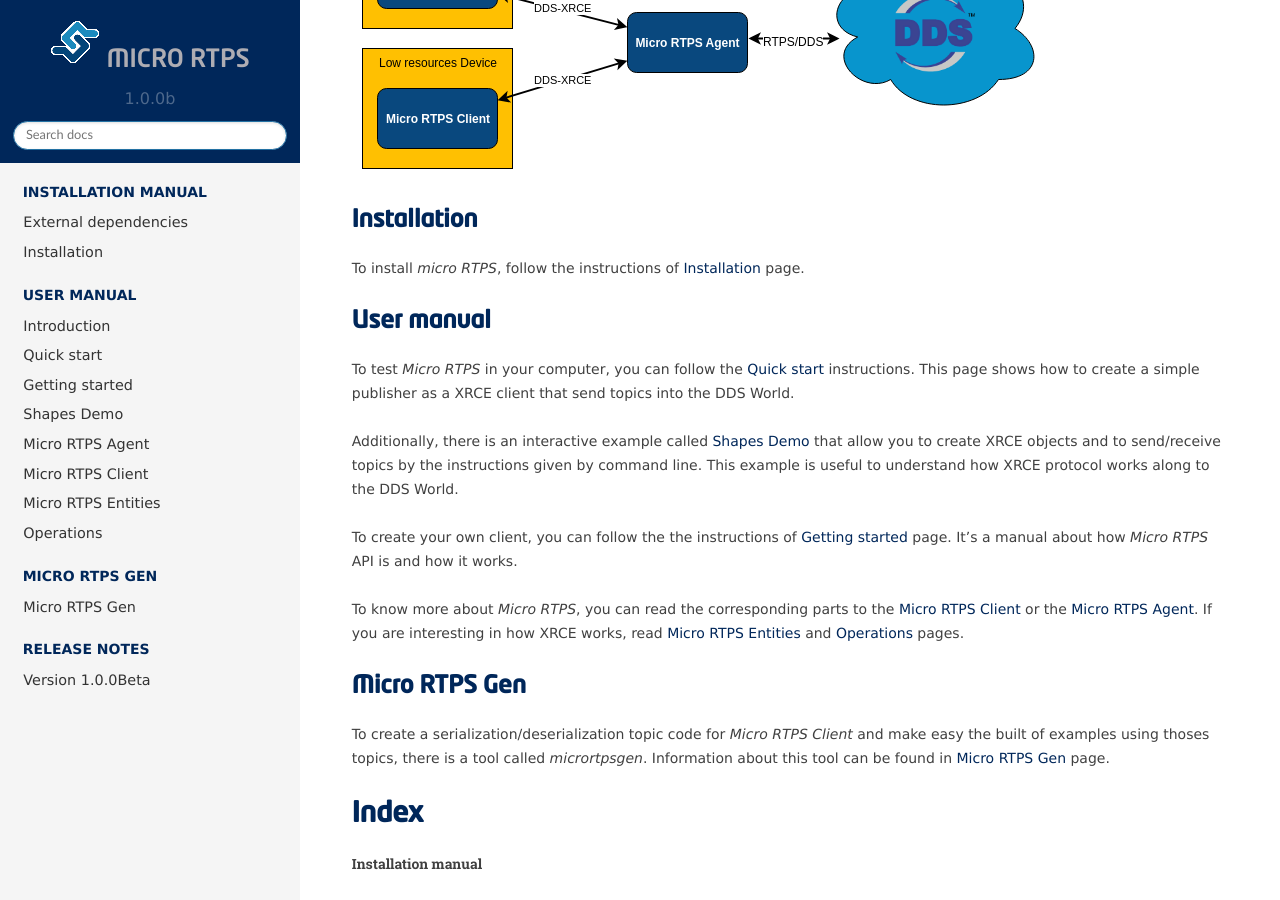
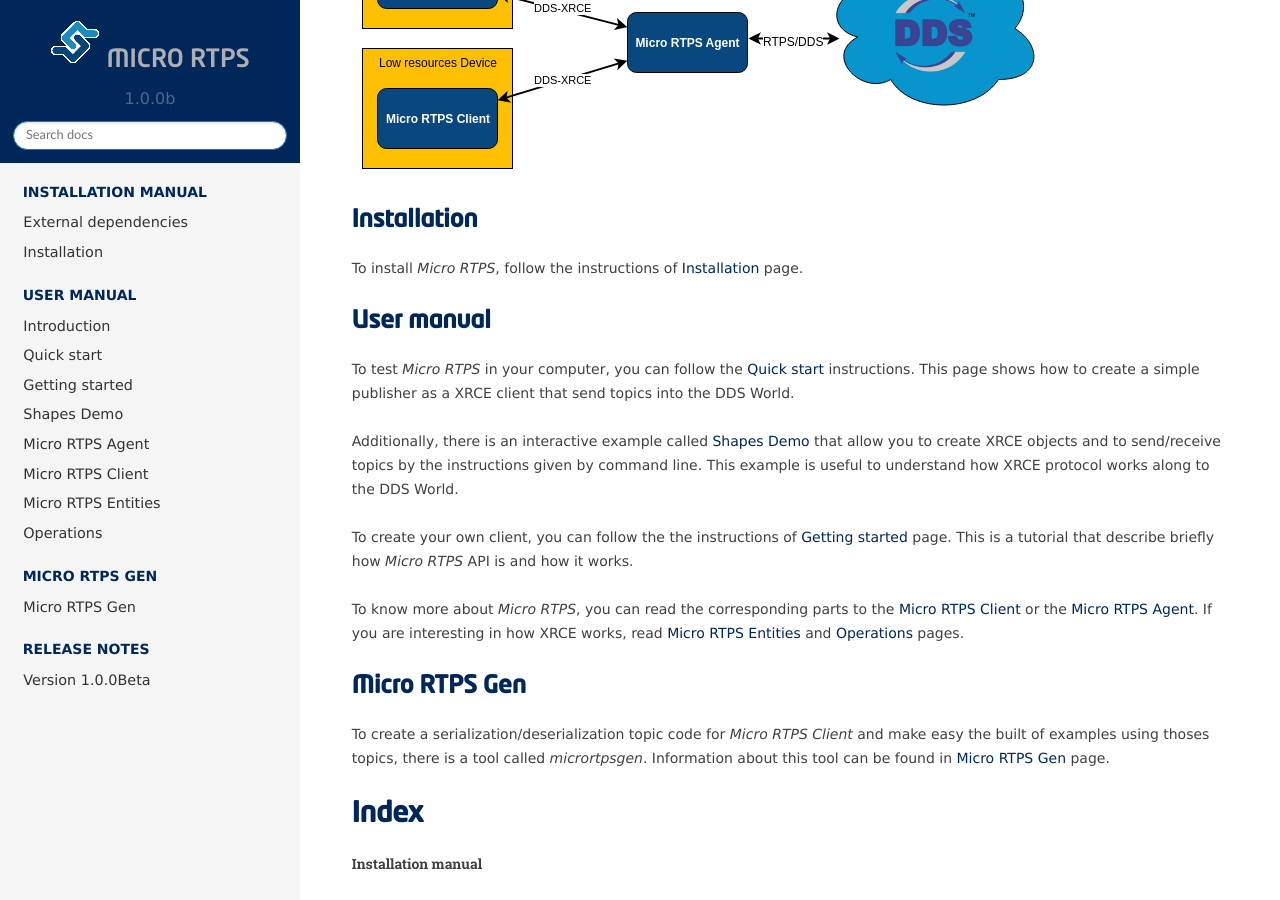
Before and after one commit to eProsima/Micro-XRCE-DDS-docs, a Sphinx documentation site: the page built from docs/index.rst, in a window 1280 px wide and 900 px high, scrolled down 558 px. Built offline with Sphinx 7.4.7 and the Read the Docs theme 2.0.0, drawn with Linux system fonts in a browser that asks for light colours.

Commit message:
#2874. Changes for accept merge request.

```diff
--- a/docs/index.rst
+++ b/docs/index.rst
@@ -19,7 +19,7 @@
 
 Installation
 ~~~~~~~~~~~~
-To install *micro RTPS*, follow the instructions of :ref:`installation_label` page.
+To install *Micro RTPS*, follow the instructions of :ref:`installation_label` page.
 
 User manual
 ~~~~~~~~~~~
@@ -31,7 +31,7 @@
 This example is useful to understand how XRCE protocol works along to the DDS World.
 
 To create your own client, you can follow the the instructions of :ref:`getting_started_label` page.
-It's a manual about how *Micro RTPS* API is and how it works.
+This is a tutorial that describe briefly how *Micro RTPS* API is and how it works.
 
 To know more about *Micro RTPS*, you can read the corresponding parts to the :ref:`micro_rtps_client_label` or the :ref:`micro_rtps_agent_label`.
 If you are interesting in how XRCE works, read :ref:`entities_label` and :ref:`operations_label` pages.
```
